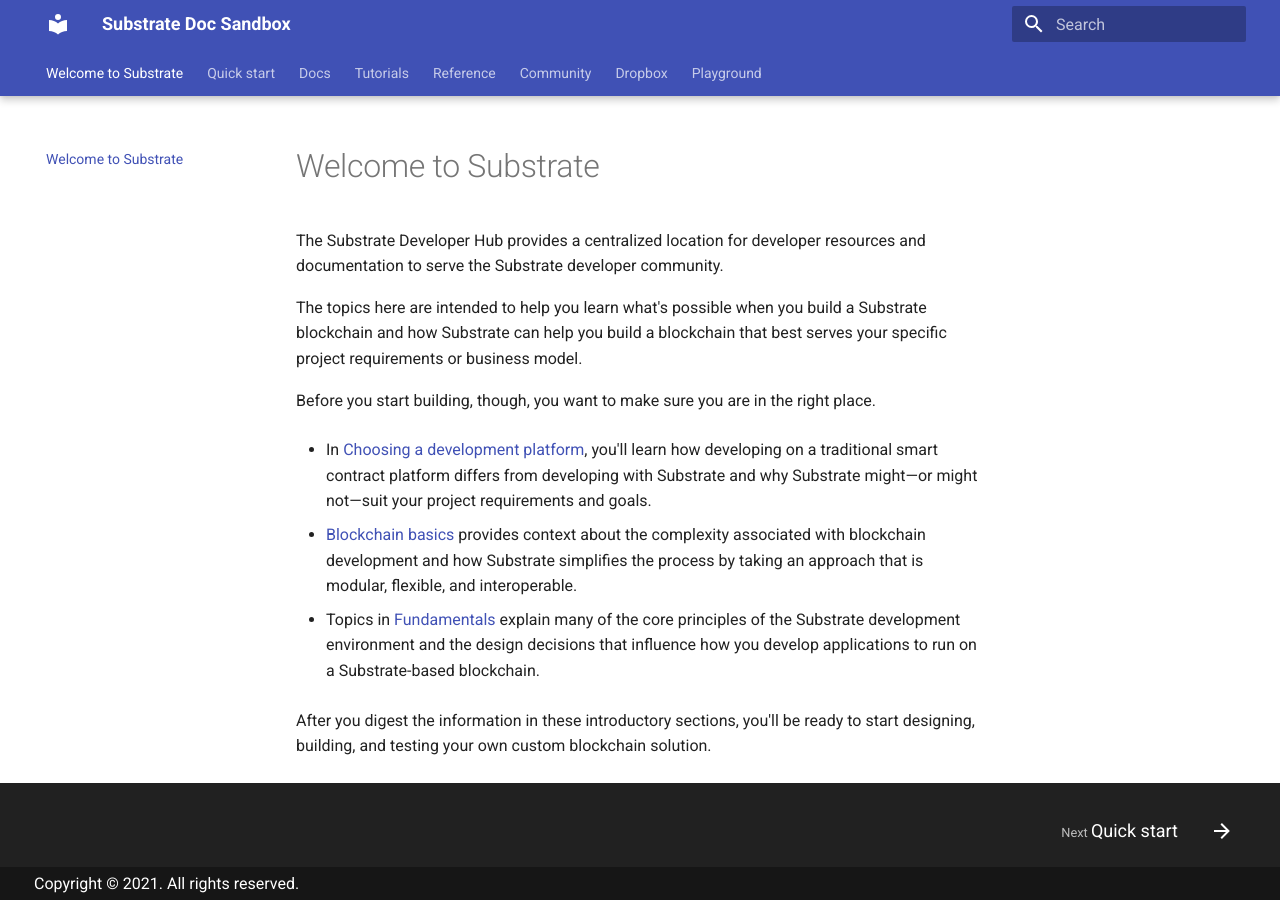
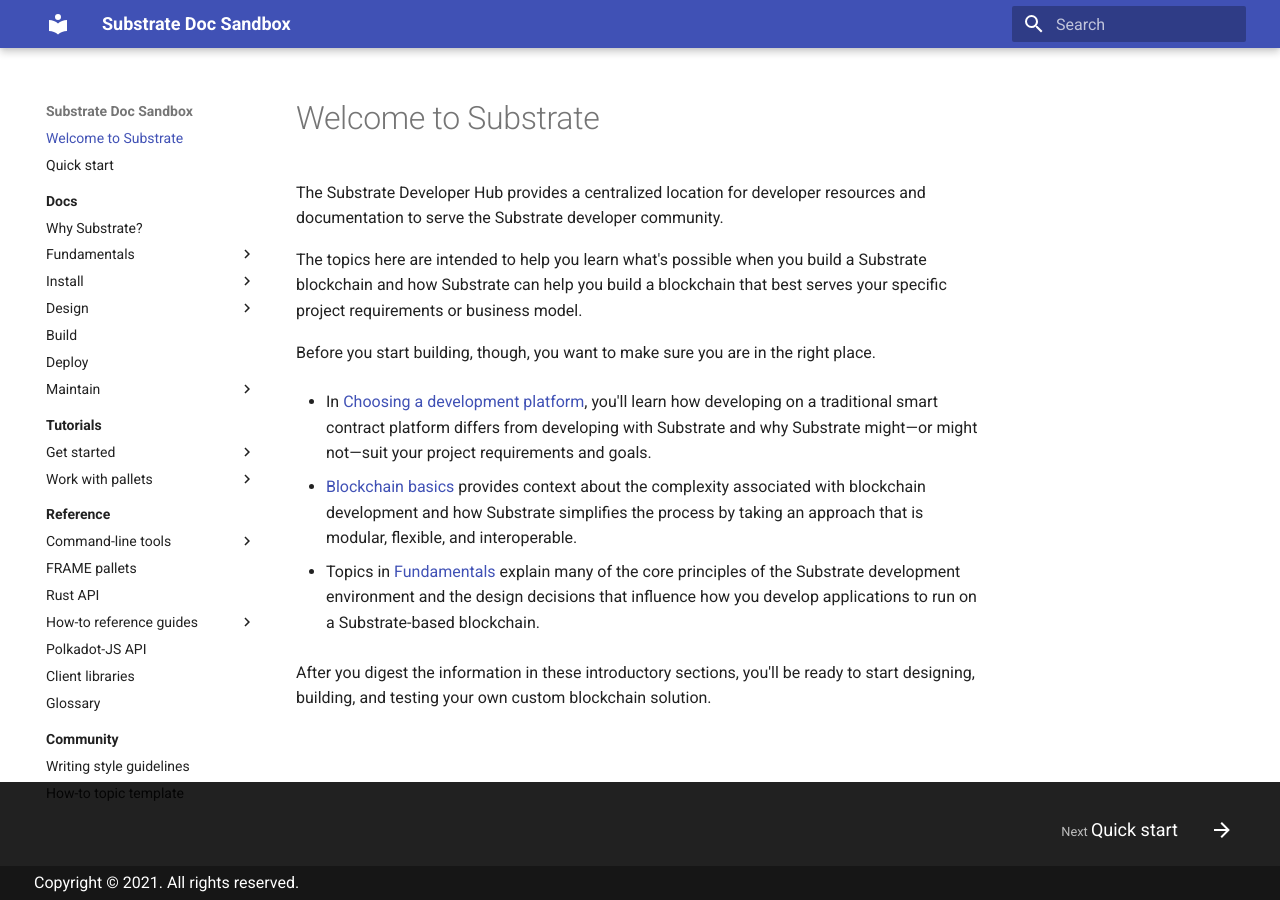
Before and after one commit to polkadot-developers/docs-sandbox, an MkDocs documentation site: the page built from source/docs/index.md, in a window 1280 px wide. Built offline with MkDocs 1.6.1 and Material for MkDocs 9.7.7, drawn with Linux system fonts in a browser that asks for light colours.

```diff
--- a/source/mkdocs.yml
+++ b/source/mkdocs.yml
@@ -11,8 +11,8 @@
   name: material
   custom_dir: my-overrides
   features:
-    - navigation.tabs
-    - navigation.tabs.sticky
+    #- navigation.tabs
+    #- navigation.tabs.sticky
     - navigation.indexes
     - navigation.tracking
     - navigation.sections
@@ -38,12 +38,12 @@
              - 'macOS': 'main-docs/03-install/macos.md'
              - 'Windows': 'main-docs/03-install/windows.md'
              - 'Substrate and runtime tools': 'main-docs/03-install/other-tools.md'
-        - 'Explore': 'main-docs/04-explore/explore.md'
+        #- 'Explore': 'main-docs/04-explore/explore.md'
         - 'Design':
              - 'main-docs/05-design/index.md'
              - 'Smart contract or runtime development': 'main-docs/05-design/runtime-or-smart-contracts/index.md'
         - 'Build': 'main-docs/06-build/build.md'
-        - 'Test': 'main-docs/07-test/test.md'
+        #- 'Test': 'main-docs/07-test/test.md'
         - 'Deploy': 'main-docs/08-deploy/deploy.md'
         #- 'Migrate': 'main-docs/08-deploy/migrate.md'
         #- 'Monitor': 'main-docs/08-deploy/monitor.md'
@@ -54,12 +54,14 @@
         #- 'Retire': 'main-docs/retire.md'
    - 'Tutorials':
         - tutorials/index.md
-        - 'Build a local blockchain': 'tutorials/01-build-local-blockchain.md'
-        - 'Simulate a network': 'tutorials/02-simulate-network.md'
-        - 'Start a trusted validator network': 'tutorials/03-private-network.md'
+        - 'Get started':
+             - 'Build a local blockchain': 'tutorials/01-build-local-blockchain.md'
+             - 'Simulate a network': 'tutorials/02-simulate-network.md'
+             - 'Start a trusted validator network': 'tutorials/03-private-network.md'
         #- 'Grant permissions to specific nodes in a network': 'tutorials/04-permissions.md
         #- 'Monitor a network and view node metrics': 'tutorials/05-monitor.md
-        - 'Add a simple pallet to the runtime': 'tutorials/07-add-a-pallet.md'
+        - 'Work with pallets':
+             - 'Add a simple pallet to the runtime': 'tutorials/07-add-a-pallet.md'
         #- 'Configure the contracts pallet': 'tutorials/contracts-pallet.md'
         #- 'Write a smart contract with ink!': 'tutorials/ink-contract.md'
         #- 'Create a custom pallet using macros': 'tutorials/proof-of-existence.md'
@@ -77,17 +79,17 @@
              - 'memory-profiler': 'reference/command-line-tools/memory-profiler.md'
         - 'FRAME pallets': 'reference/frame-pallets.md'
         - 'Rust API': 'https://docs.substrate.io/rustdocs/"target="_blank'
-        - 'How-to quick reference guides':
+        - 'How-to reference guides':
              - 'reference/how-to-guides/index.md'
              - 'Basics': 'reference/how-to-guides/basics.md'
-        - 'Polkadot-JS': 'reference/polkadot-js.md'
+        - 'Polkadot-JS API': 'reference/polkadot-js.md'
         - 'Client libraries': 'reference/client-lib.md'
         - 'Glossary': 'reference/glossary.md'
    - 'Community':
         - 'community/index.md'
         - 'Writing style guidelines': 'community/style-guide.md'
-        - 'Site builder guidelines': 'community/site-building.md'
+        #- 'Site builder guidelines': 'community/site-building.md'
         - 'How-to topic template': 'https://github.com/substrate-developer-hub/substrate-docs/blob/main/static/assets/contribute-templates/how-to-template.md/"target="_blank'
-        - 'Bounties': 'community/bounty.md'
-   - 'Dropbox': 'faq-dropbox/index.md'
-   - 'Playground': 'https://docs.substrate.io/playground/"target="_blank'
+        #- 'Bounties': 'community/bounty.md'
+   #- 'Dropbox': 'faq-dropbox/index.md'
+   #- 'Playground': 'https://docs.substrate.io/playground/"target="_blank'
```
